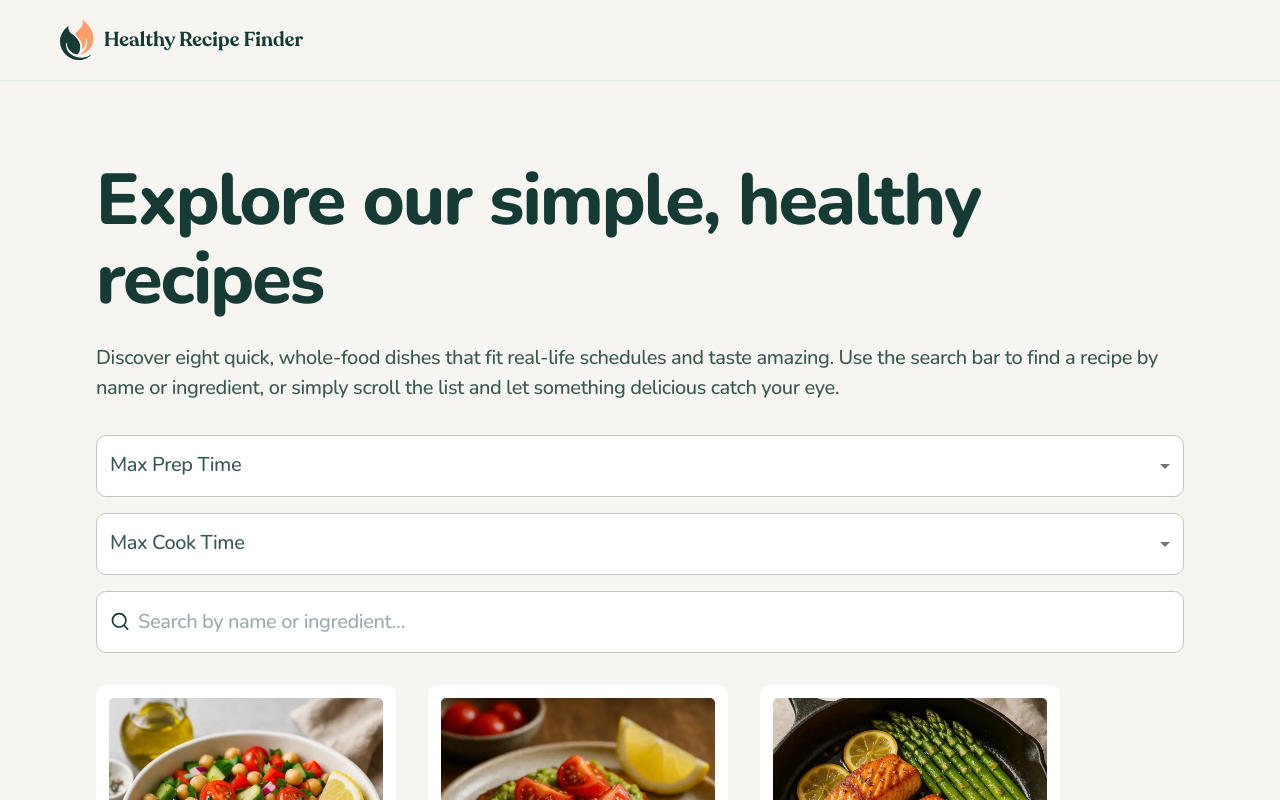
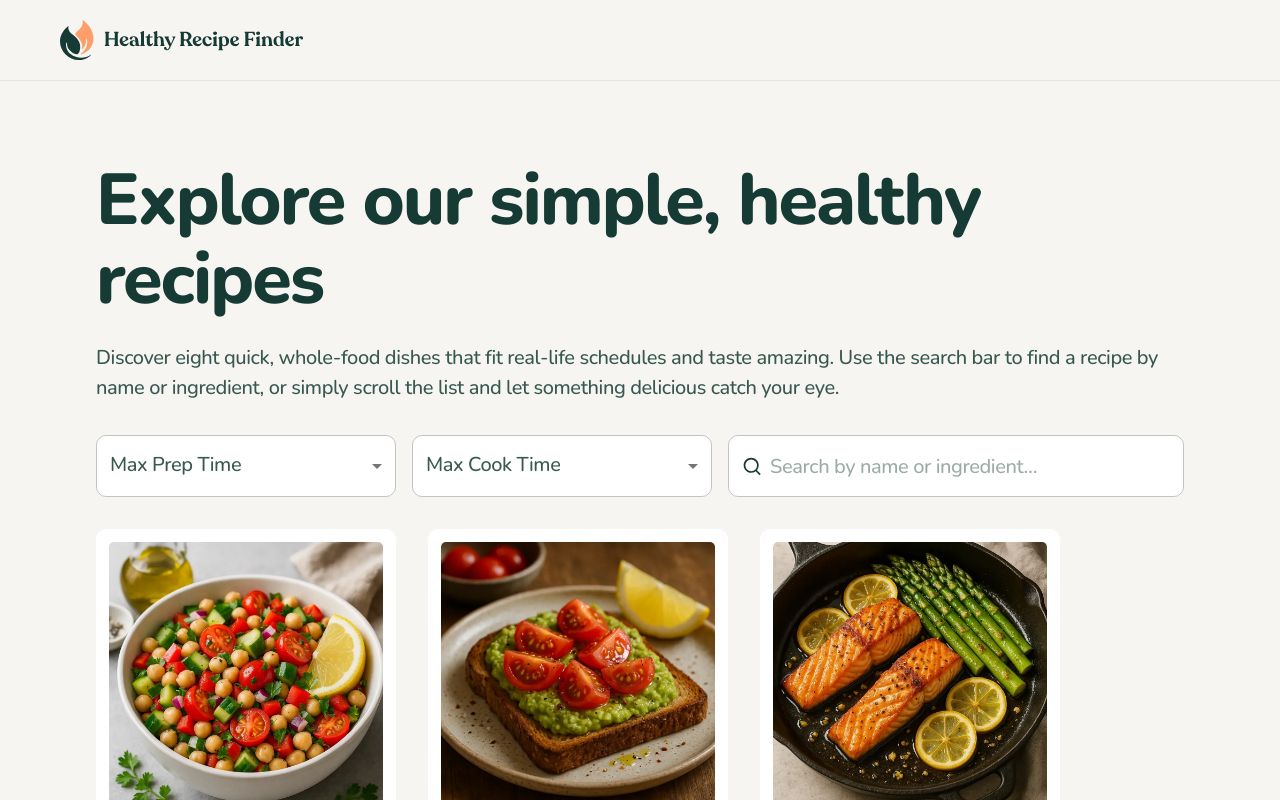
Before and after one commit to haipinggong/recipe-finder, a React (Vite) app: page /recipes in a window 1280 px wide. Shown: the top 800 px of the page. Built offline with nearby package versions, Linux system fonts and the light colour scheme.

Commit message:
Adjust the flex

```diff
--- a/src/pages/Recipes/Recipes.styles.ts
+++ b/src/pages/Recipes/Recipes.styles.ts
@@ -1,19 +1,35 @@
 import { type SxProps, type Theme } from "@mui/material";
 
 export const styles: Record<string, SxProps<Theme>> = {
-  filtersContainer: {
+  filtersContainer: (theme: Theme) => ({
     marginTop: 4,
     marginBottom: 4,
     display: "flex",
     flexDirection: "column",
     gap: 2,
-  },
+    [theme.breakpoints.up("md")]: {
+      flexDirection: "row",
+      // justifyContent: "space-between",
+    },
+  }),
+  selectsContainer: (theme: Theme) => ({
+    display: "flex",
+    flexDirection: "column",
+    gap: 2,
+    [theme.breakpoints.up("md")]: {
+      flexDirection: "row",
+      justifyContent: "space-between",
+    },
+  }),
   selectControl: (theme: Theme) => ({
     minWidth: 200,
     [theme.breakpoints.up("sm")]: {
-      minWidth: 250,
+      minWidth: 300,
     },
   }),
+  searchBar: {
+    alignSelf: "flex-end",
+  },
   input: {
     borderRadius: 2.5,
     backgroundColor: "white",
--- a/src/pages/Recipes/Recipes.tsx
+++ b/src/pages/Recipes/Recipes.tsx
@@ -57,6 +57,7 @@ export const Recipes = () => {
     <MainLayout>
       <Hero />
       <Box sx={styles.filtersContainer}>
+        <Box sx={styles.selectsContainer}>
           <FormControl sx={styles.selectControl}>
             <InputLabel id="max-prep-time-label">Max Prep Time</InputLabel>
             <Select
@@ -90,10 +91,13 @@ export const Recipes = () => {
               <MenuItem value="20">20 minutes</MenuItem>
             </Select>
           </FormControl>
+        </Box>
+
         <TextField
           placeholder="Search by name or ingredient…"
           value={search}
           onChange={handleSearchChange}
+          fullWidth
           slotProps={{
             input: {
               startAdornment: (
@@ -107,6 +111,7 @@ export const Recipes = () => {
               sx: styles.input,
             },
           }}
+          sx={styles.searchBar}
         />
       </Box>
       <Box sx={styles.recipesContainer}>
```
Lines whose indentation alone changed are shown as unchanged.
